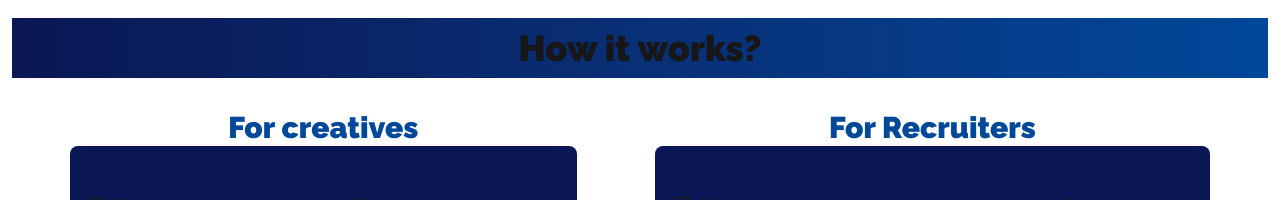
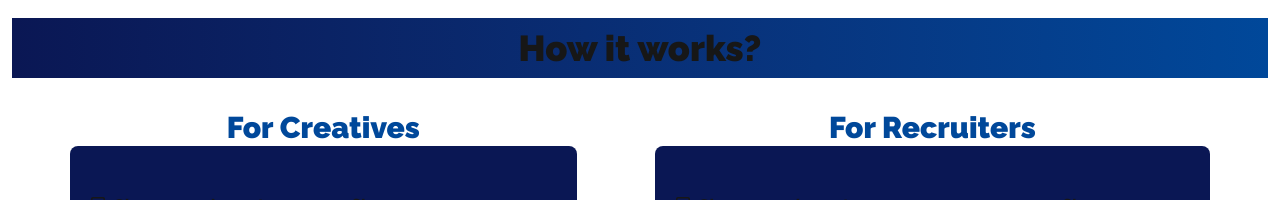
Before and after one commit to portgig/portgig, a Next.js app: page / in a window 1280 px wide. Shown: the part 2430-2630 px from the top of the page. Built offline with nearby package versions, Linux system fonts and the light colour scheme; a web font is replaced by a local one.

Commit message:
Update CreativeBanner and HowToSection components

```diff
--- a/src/components/creativeHome_sections/CreativeBanner.tsx
+++ b/src/components/creativeHome_sections/CreativeBanner.tsx
@@ -5,7 +5,7 @@ const CreativeBanner = () => {
     <section className="bg-primary h-fit my-5 max-md:hidden ">
       <div className="bodyMargin flex gap-5">
         <div className="flex-3/5 w-full flex flex-col justify-center items-start gap-5  py-5 px-10 font-raleway">
-          <h2 className="text-xl lg:text-3xl font-bold">
+          <h2 className="text-xl lg:text-3xl font-extrabold">
             Take the Next Step – Find Opportunities, Build Your Network, Get
             Hired!
           </h2>
@@ -16,9 +16,9 @@ const CreativeBanner = () => {
         </div>
         <div className="flex-2/5 w-full flex items-center justify-center max-md:hidden relative ">
           <Image
-            src="/assets/bell.png"
+            src="/assets/speaker.svg"
             alt="creativehero"
-            width={200}
+            width={300}
             height={200}
           />
         </div>
--- a/src/components/home_sections/HowToSection.tsx
+++ b/src/components/home_sections/HowToSection.tsx
@@ -13,7 +13,7 @@ const HowToSection = () => {
       <div className="flex flex-col lg:flex-row gap-5 justify-evenly font-raleway">
         <div className="flex flex-col">
           <h2 className="text-textColor text-xl lg:text-3xl font-black mt-5 text-center">
-            For creatives
+            For Creatives
           </h2>
           <div className="bg-primary py-10 px-5 rounded-lg h-fit">
             <ul>
```
